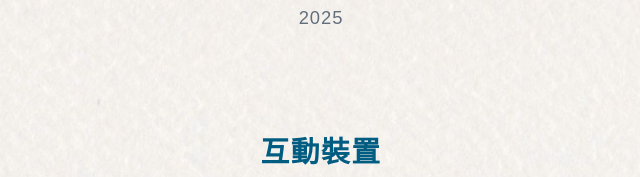
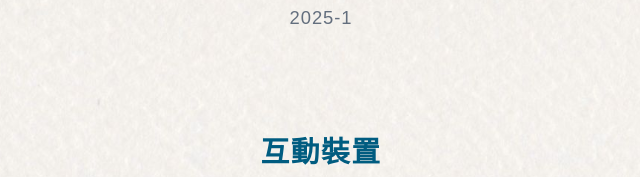
Before and after one commit to AhhhhHeyyy/ZhiYing6, a website built with Parcel: page projects/outofhole/outofhole.html in a window 1280 px wide. Shown: the part 613-790 px from the top of the page, 319-959 px from the left. Built offline with nearby package versions, Linux system fonts and the light colour scheme; a web font is replaced by a local one.

Commit message:
Update outofhole.html

```diff
--- a/projects/outofhole/outofhole.html
+++ b/projects/outofhole/outofhole.html
@@ -12,7 +12,7 @@
     <div class="project-container">
         <header class="project-header">
             <h1>孔外狂徒</h1>
-            <p class="project-year">2025</p>
+            <p class="project-year">2025-1</p>
 
         </header>
 
```
